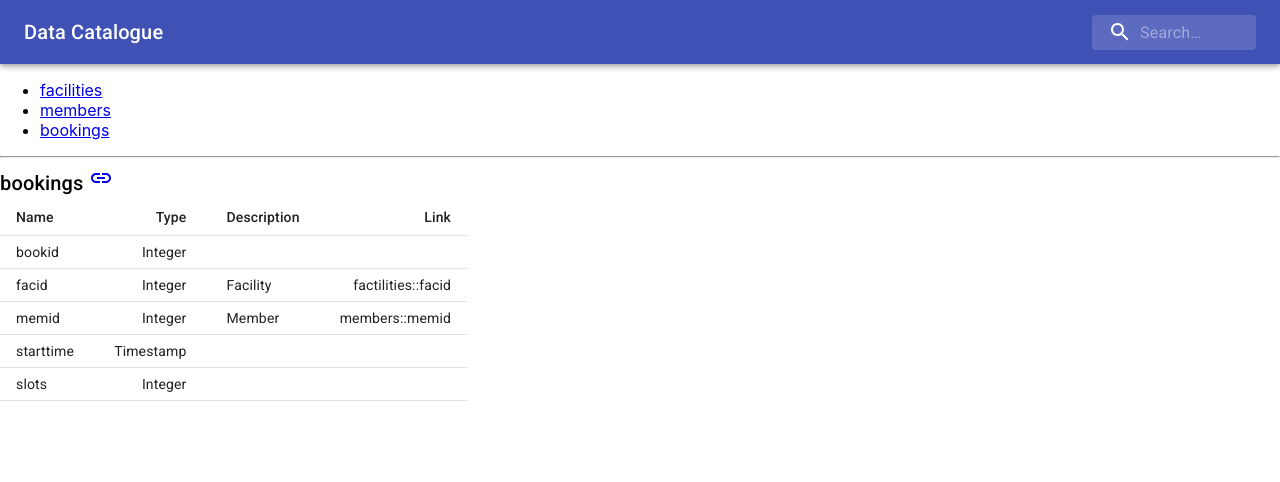
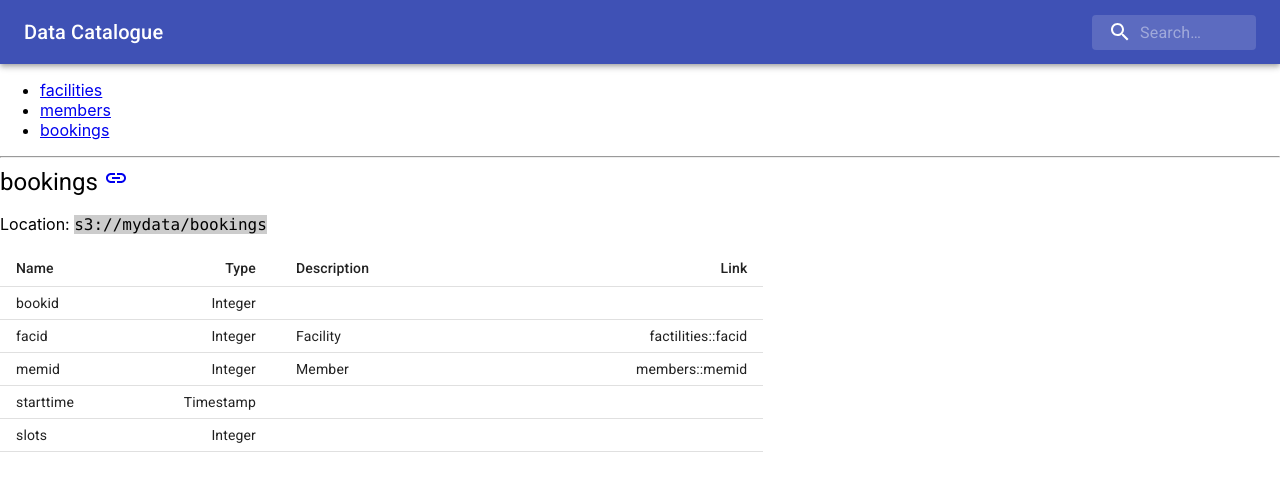
Before and after one commit to varokas/data-catalogue, a React (Create React App) app: page /bookings in a window 1280 px wide. Shown: the top 482 px of the page. Built offline with nearby package versions, Linux system fonts and the light colour scheme.

Commit message:
add location

```diff
--- a/src/App.tsx
+++ b/src/App.tsx
@@ -161,15 +161,18 @@ function TableView({data, filter}: TableViewProps) {
 
   return (
     <div>
-      <Typography variant="h6">{data.name} <Link to={`/${data.name}`}><LinkIcon/></Link></Typography>
+      <Typography variant="h5">{data.name} <Link to={`/${data.name}`}><LinkIcon/></Link></Typography>
+      <p>
+        Location: <code style={{ backgroundColor: "#CCCCCC" }}>{data.location.url}</code>
+      </p>
       {/* <TableContainer component={Paper}> */}
         <TableUI size="small" aria-label="simple table" style={{width: 0}}>
           <TableHead>
             <TableRow>
-              <TableCell>Name</TableCell>
-              <TableCell align="right">Type</TableCell>
-              <TableCell>Description</TableCell>
-              <TableCell align="right">Link</TableCell>
+              <TableCell style={{minWidth: "100px"}}>Name</TableCell>
+              <TableCell style={{minWidth: "100px"}} align="right">Type</TableCell>
+              <TableCell style={{minWidth: "300px"}}>Description</TableCell>
+              <TableCell style={{minWidth: "100px"}} align="right">Link</TableCell>
             </TableRow>
           </TableHead>
           <TableBody>
```
Also changed, not shown: src/data.tsx (+2 -5 lines).
